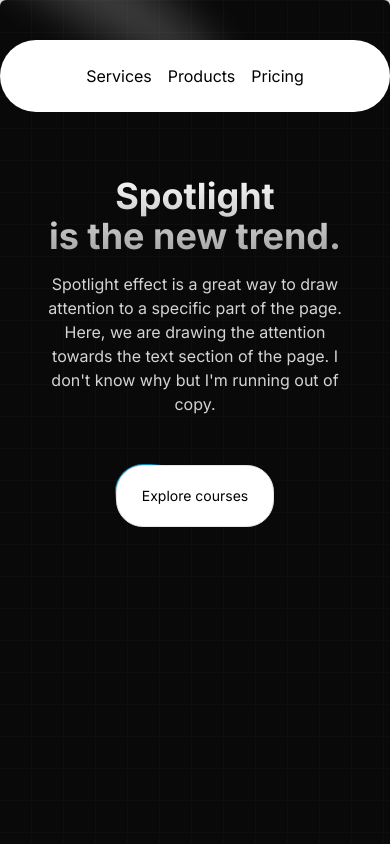
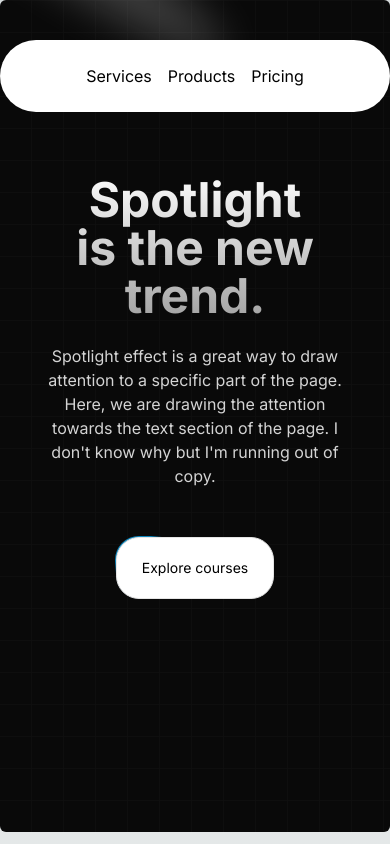
Before and after one commit to Ranjana993/musicial-website, a Next.js app: page / in a window 390 px wide. Shown: the top 844 px of the page. Built offline with nearby package versions, Linux system fonts and the light colour scheme.

Commit message:
improved ui

```diff
--- a/src/components/HeroSection.tsx
+++ b/src/components/HeroSection.tsx
@@ -5,16 +5,16 @@ import { Button } from "./ui/moving-border";
 
 export function HeroSection() {
   return (
-    <div className="h-[60rem] w-full rounded-md flex md:items-center md:justify-center py-[2rem] lg:py-0 bg-black/[0.96] antialiased bg-grid-white/[0.02] relative overflow-hidden">
+    <div className="h-[52rem] w-full rounded-md flex md:items-center md:justify-center py-[2rem] lg:py-0 bg-black/[0.96] antialiased bg-grid-white/[0.02] relative overflow-hidden">
       <Spotlight
         className="-top-60 left-0 md:left-60 md:-top-20"
         fill="white"
       />
       <div className="p-12 max-w-7xl  mx-auto relative z-10  w-full pt-24 md:pt-0">
-        <h1 className="text-4xl mt-12  md:text-7xl font-bold text-center bg-clip-text text-transparent bg-gradient-to-b from-neutral-50 to-neutral-400 bg-opacity-50">
+        <h1 className="text-5xl mt-12  md:text-7xl font-bold text-center bg-clip-text text-transparent bg-gradient-to-b from-neutral-50 to-neutral-400 bg-opacity-50">
           Spotlight <br /> is the new trend.
         </h1>
-        <p className="mt-4 font-normal text-base text-neutral-300 max-w-lg text-center mx-auto">
+        <p className="mt-6 font-normal text-md  text-neutral-300 max-w-lg text-center mx-auto">
           Spotlight effect is a great way to draw attention to a specific part
           of the page. Here, we are drawing the attention towards the text
           section of the page. I don&apos;t know why but I&apos;m running out of
@@ -23,7 +23,7 @@ export function HeroSection() {
         <div className="mt-12 flex justify-center items-center ">
           <Link href={"/courses"}>
             <Button
-              borderRadius="1.75rem"
+              borderRadius="1.5rem"
               className="bg-white w-full dark:bg-black text-black dark:text-white border-neutral-200 dark:border-slate-800 "
             >
               Explore courses
```
